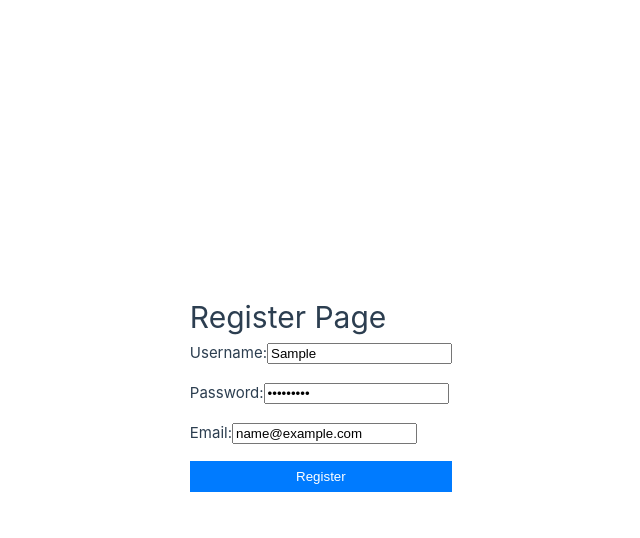
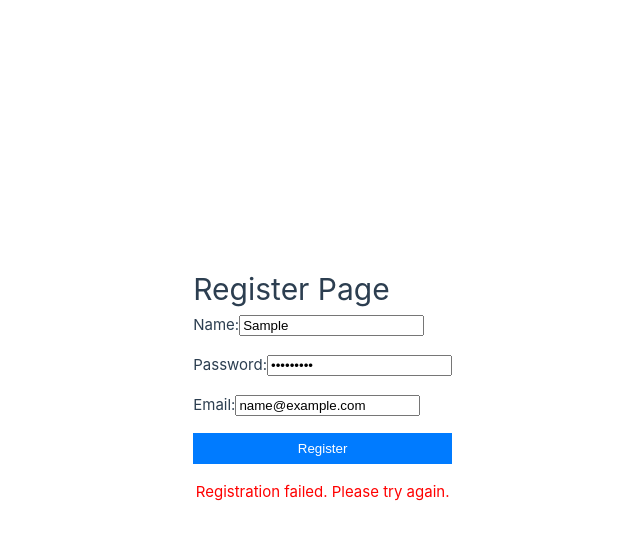
Before and after one commit to qfranklin/vue, a Vue app: page /register in a window 1280 px wide. Both pictures are taken after typing "Sample", "Sample123", "name@example.com" into the empty fields and a click on the button "Register". Shown: the top 538 px of the page, without its empty margins (188-828 px from the left). Built offline with nearby package versions, Linux system fonts and the light colour scheme; no server answers.

Commit message:
updated to use name instead of username

```diff
--- a/src/views/LoginPage.vue
+++ b/src/views/LoginPage.vue
@@ -4,12 +4,12 @@
     <h1>Login Page</h1>
     <form @submit.prevent="handleLogin">
       <div>
-        <label for="username">Username:</label>
-        <input type="text" id="username" name="username" v-model="username">
+        <label for="name">Name:</label>
+        <input type="text" id="name" v-model="name" required>
       </div>
       <div>
         <label for="password">Password:</label>
-        <input type="password" id="password" name="password" v-model="password">
+        <input type="password" id="password" v-model="password" required>
       </div>
       <button type="submit">Login</button>
     </form>
@@ -23,13 +23,13 @@ import axios from 'axios'
 export default defineComponent({
   name: 'LoginPage',
   setup() {
-    const username = ref('')
+    const name = ref('')
     const password = ref('')
 
     const handleLogin = async () => {
       try {
         const response = await axios.post('/api/login', {
-          username: username.value,
+          name: name.value,
           password: password.value
         })
         console.log('Login successful:', response.data)
@@ -41,7 +41,7 @@ export default defineComponent({
     }
 
     return {
-      username,
+      name,
       password,
       handleLogin
     }
--- a/src/views/RegisterPage.vue
+++ b/src/views/RegisterPage.vue
@@ -3,8 +3,8 @@
     <h1>Register Page</h1>
     <form @submit.prevent="handleRegister">
       <div>
-        <label for="username">Username:</label>
-        <input type="text" id="username" v-model="username" required>
+        <label for="name">Name:</label>
+        <input type="text" id="name" v-model="name" required>
       </div>
       <div>
         <label for="password">Password:</label>
@@ -16,6 +16,7 @@
       </div>
       <button type="submit">Register</button>
     </form>
+    <div v-if="errorMessage" class="error-message">{{ errorMessage }}</div>
   </div>
 </template>
 
@@ -26,14 +27,15 @@ import axios from 'axios'
 export default defineComponent({
   name: 'RegisterPage',
   setup() {
-    const username = ref('')
+    const name = ref('')
     const password = ref('')
     const email = ref('')
+    const errorMessage = ref('')
 
     const handleRegister = async () => {
       try {
         const response = await axios.post('/api/register', {
-          username: username.value,
+          name: name.value,
           password: password.value,
           email: email.value
         })
@@ -41,14 +43,15 @@ export default defineComponent({
         // Handle successful registration (e.g., redirect to a different page)
       } catch (error) {
         console.error('Registration failed:', error)
-        // Handle registration error
+        errorMessage.value = 'Registration failed. Please try again.'
       }
     }
 
     return {
-      username,
+      name,
       password,
       email,
+      errorMessage,
       handleRegister
     }
   }
@@ -74,4 +77,10 @@ button {
   border: none;
   cursor: pointer;
 }
+
+.error-message {
+  color: red;
+  margin-top: 1rem;
+  text-align: center;
+}
 </style>
```
